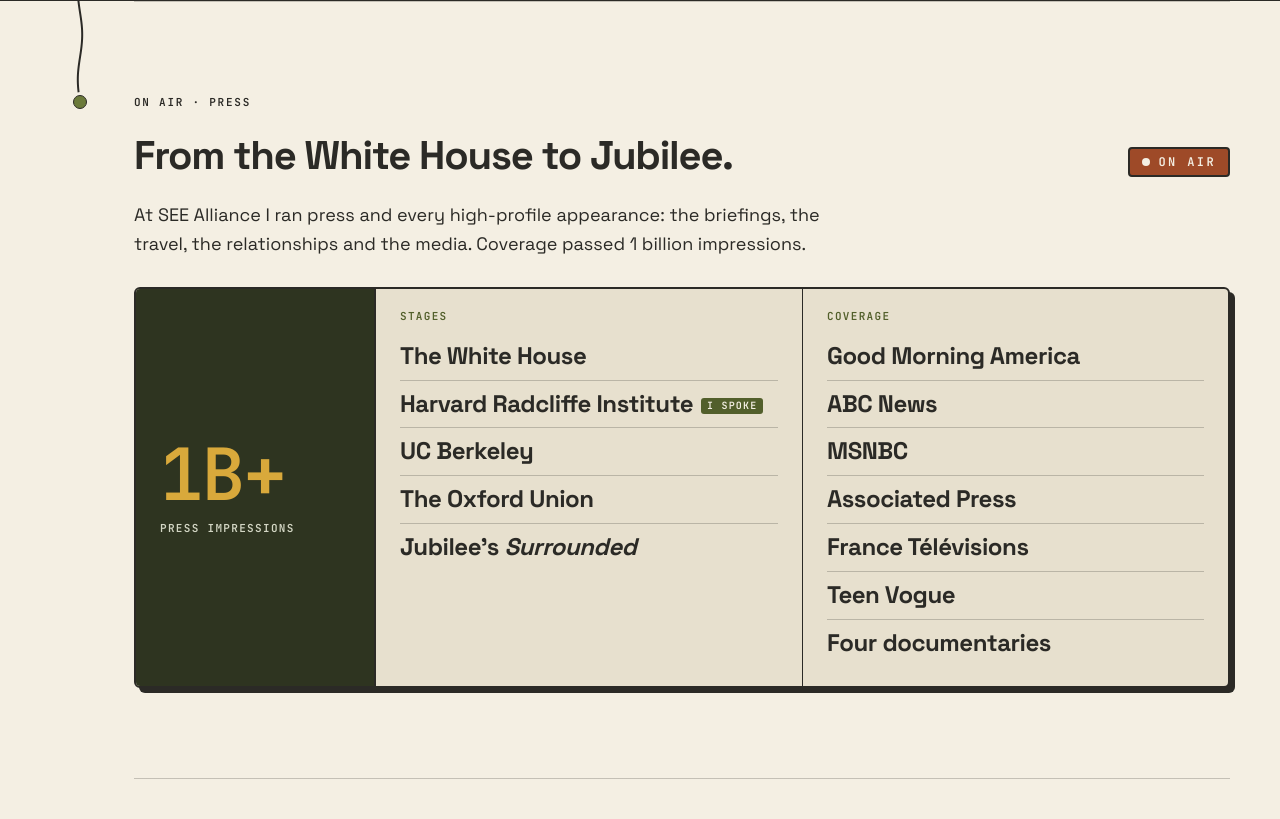
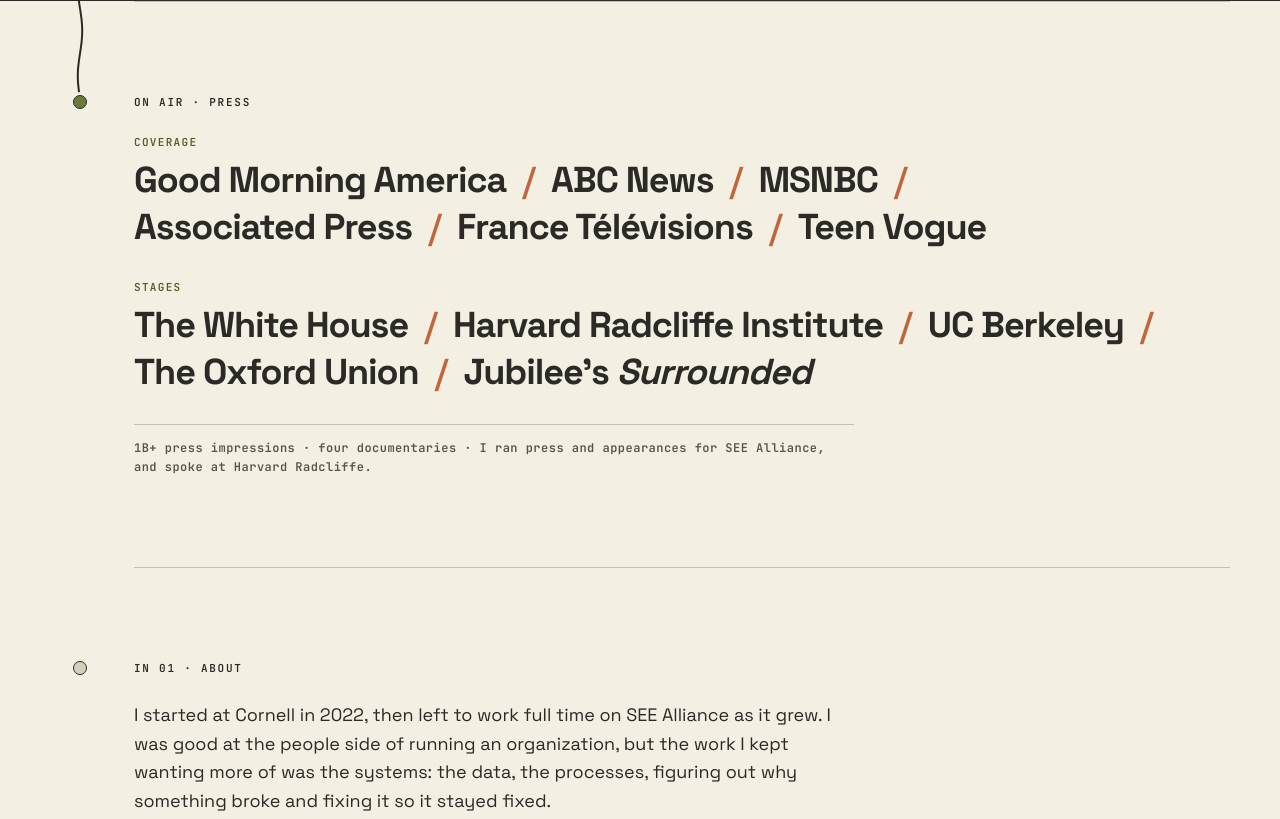
Before and after one commit to anyadennison/anyadennison.github.io, a plain HTML site: page index.html in a window 1280 px wide. Shown: the part 698-1517 px from the top of the page. Drawn offline with Linux system fonts and the light colour scheme; animation ran at ten frames a second.

Commit message:
Redo the press section as a plain wall of names
Co-Authored-By: Claude Opus 5.5 <noreply@anthropic.com>

```diff
--- a/index.html
+++ b/index.html
@@ -70,15 +70,16 @@
  <section class="stage" id="press" aria-labelledby="press-title">
   <div class="shell rail">
    <p class="silk"><span class="node led lit" aria-hidden="true"></span>ON AIR · Press</p>
-   <div class="stage-head"><h2 id="press-title">From the White House to Jubilee.</h2><p class="on-air" aria-hidden="true"><span></span>On air</p></div>
-   <p class="press-lede">At SEE Alliance I ran press and every high-profile appearance: the briefings, the travel, the relationships and the media. Coverage passed 1 billion impressions.</p>
-   <div class="board">
-    <div class="meter"><b>1B+</b><span>Press impressions</span></div>
-    <div class="cols">
-     <div><p class="mini">Stages</p><ul class="names"><li>The White House</li><li>Harvard Radcliffe Institute<em>I spoke</em></li><li>UC Berkeley</li><li>The Oxford Union</li><li>Jubilee’s <i>Surrounded</i></li></ul></div>
-     <div><p class="mini">Coverage</p><ul class="names"><li>Good Morning America</li><li>ABC News</li><li>MSNBC</li><li>Associated Press</li><li>France Télévisions</li><li>Teen Vogue</li><li>Four documentaries</li></ul></div>
-    </div>
+   <h2 class="sr-only" id="press-title">Press and appearances</h2>
+   <div class="wall">
+    <p class="mini">Coverage</p>
+    <ul class="names"><li>Good Morning America</li><li>ABC News</li><li>MSNBC</li><li>Associated Press</li><li>France Télévisions</li><li>Teen Vogue</li></ul>
    </div>
+   <div class="wall">
+    <p class="mini">Stages</p>
+    <ul class="names"><li>The White House</li><li>Harvard Radcliffe Institute</li><li>UC Berkeley</li><li>The Oxford Union</li><li>Jubilee’s <i>Surrounded</i></li></ul>
+   </div>
+   <p class="wall-note">1B+ press impressions · four documentaries · I ran press and appearances for SEE Alliance, and spoke at Harvard Radcliffe.</p>
   </div>
  </section>
 
--- a/styles.css
+++ b/styles.css
@@ -175,21 +175,12 @@ button {font:inherit;color:inherit}
 .strip.current {box-shadow:5px 5px 0 var(--olive-text)}
 .role h3 {font-size:22px;letter-spacing:-.02em;line-height:1.15}
 .role .meta {font:12px/1.5 var(--mono);color:var(--muted);margin-top:4px}
-/* Press: an on-air board */
-.on-air {display:inline-flex;align-items:center;gap:8px;padding:7px 12px;border:2px solid var(--ink);border-radius:4px;background:var(--terra-text);color:var(--cream);font:700 12px/1 var(--mono);letter-spacing:.2em;text-transform:uppercase}
-.on-air span {width:8px;height:8px;border-radius:50%;background:var(--cream)}
-.press-lede {max-width:720px;font-size:18px;line-height:1.6;margin-bottom:28px}
-.board {display:grid;grid-template-columns:minmax(180px,240px) minmax(0,1fr);border:2px solid var(--ink);border-radius:6px;background:var(--panel);box-shadow:5px 5px 0 var(--ink);overflow:hidden}
-.meter {display:flex;flex-direction:column;justify-content:center;gap:10px;padding:24px;background:var(--screen);border-right:2px solid var(--ink)}
-.meter b {font:700 clamp(48px,6vw,72px)/1 var(--mono);color:var(--mustard);letter-spacing:-.02em}
-.meter span {font:600 11px/1.3 var(--mono);letter-spacing:.12em;text-transform:uppercase;color:#D3D6C4}
-.cols {display:grid;grid-template-columns:repeat(2,minmax(0,1fr))}
-.cols > div {padding:20px 24px}
-.cols > div + div {border-left:1.5px solid var(--ink)}
-.names {list-style:none;margin:10px 0 0;padding:0}
-.names li {font-size:clamp(19px,2vw,24px);font-weight:700;letter-spacing:-.02em;line-height:1.2;padding:9px 0;border-bottom:1px solid var(--rule)}
-.names li:last-child {border-bottom:0}
-.names em {display:inline-block;margin-left:8px;padding:3px 6px;border-radius:3px;background:var(--olive-text);color:var(--cream);font:600 10px/1 var(--mono);font-style:normal;letter-spacing:.12em;text-transform:uppercase;vertical-align:middle}
+/* Press: a wall of names */
+.wall + .wall {margin-top:30px}
+.names {list-style:none;margin:10px 0 0;padding:0;display:flex;flex-wrap:wrap;align-items:baseline;gap:4px 0}
+.names li {font-size:clamp(22px,3vw,36px);font-weight:700;letter-spacing:-.03em;line-height:1.2}
+.names li:not(:last-child)::after {content:"/";margin:0 .45em;font-weight:500;color:var(--terra)}
+.wall-note {margin-top:30px;padding-top:14px;border-top:1px solid var(--rule);font:600 12px/1.6 var(--mono);letter-spacing:.04em;color:var(--muted);max-width:720px}
 
 /* Segment-style readouts: mustard digits on the scope screen colour */
 .readouts {display:grid;grid-auto-flow:column;grid-auto-columns:minmax(0,1fr);gap:6px;margin:16px 0 4px}
@@ -263,8 +254,7 @@ footer .shell {padding-block:28px 40px}
  .instrument {max-width:620px}
 }
 @media (max-width:760px){
- .roles,.bins,.notebook,.modules,.board {grid-template-columns:minmax(0,1fr)}
- .meter {border-right:0;border-bottom:2px solid var(--ink);flex-direction:row;justify-content:flex-start;align-items:baseline;gap:14px}
+ .roles,.bins,.notebook,.modules {grid-template-columns:minmax(0,1fr)}
  .plate-grid {grid-template-columns:repeat(2,minmax(0,1fr))}
  .plate-grid div:nth-child(3) {border-left:0}
  .plate-grid div:nth-child(n+3) {border-top:1px solid var(--rule)}
@@ -274,8 +264,6 @@ footer .shell {padding-block:28px 40px}
 @media (max-width:560px){
  /* Phone: the trace keeps a narrow gutter of its own and never shares space with text. */
  :root {--edge:12px;--rail-w:36px;--trace-x:12px}
- .cols {grid-template-columns:minmax(0,1fr)}
- .cols > div + div {border-left:0;border-top:1.5px solid var(--ink)}
  .node.jack {width:18px;height:18px}
  .node.end {width:22px;height:22px}
  .instrument,.rack {box-shadow:4px 4px 0 var(--ink)}
@@ -291,7 +279,7 @@ footer .shell {padding-block:28px 40px}
  /* The trace prints as one plain line down the rail. */
  .stage .rail,footer .rail {background:linear-gradient(var(--ink),var(--ink)) var(--trace-x) 0/2px 100% no-repeat!important}
  .strip::before {display:none}
- .instrument,.module,.strip,.rack .rail-strip,.notebook,.board,.bin,.out-row,.plate {break-inside:avoid;page-break-inside:avoid}
+ .instrument,.module,.strip,.rack .rail-strip,.notebook,.bin,.out-row,.plate {break-inside:avoid;page-break-inside:avoid}
  .stage .rail {padding-block:32px}
 }
 @media (prefers-reduced-motion:reduce){
```
